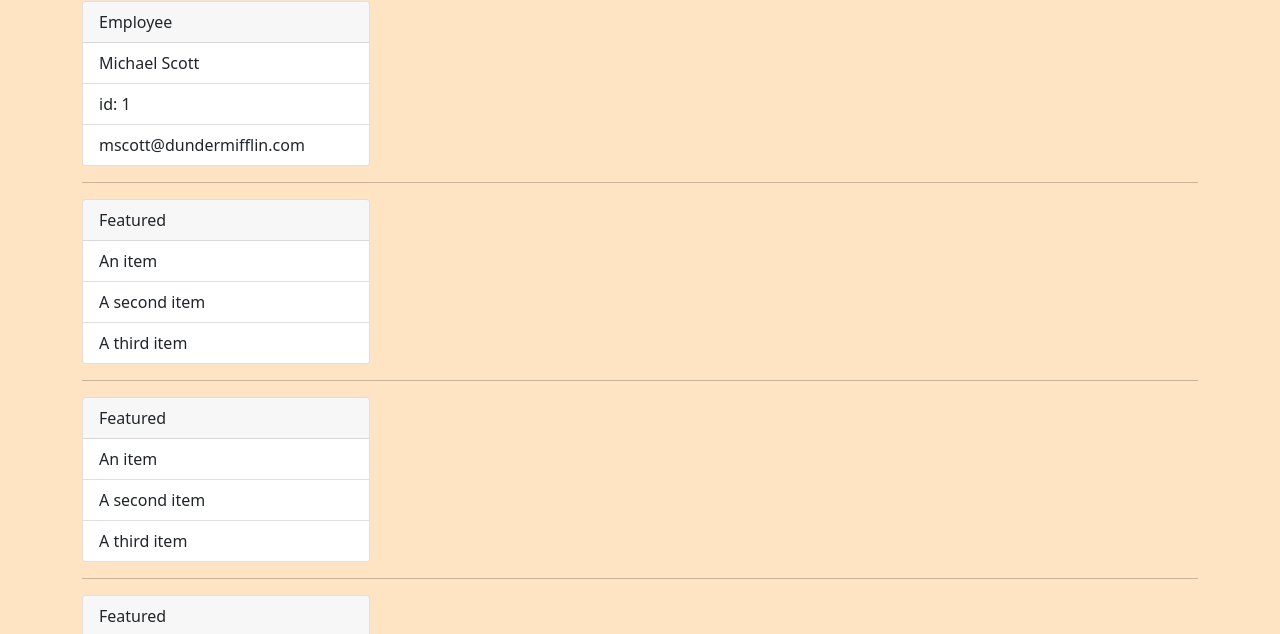
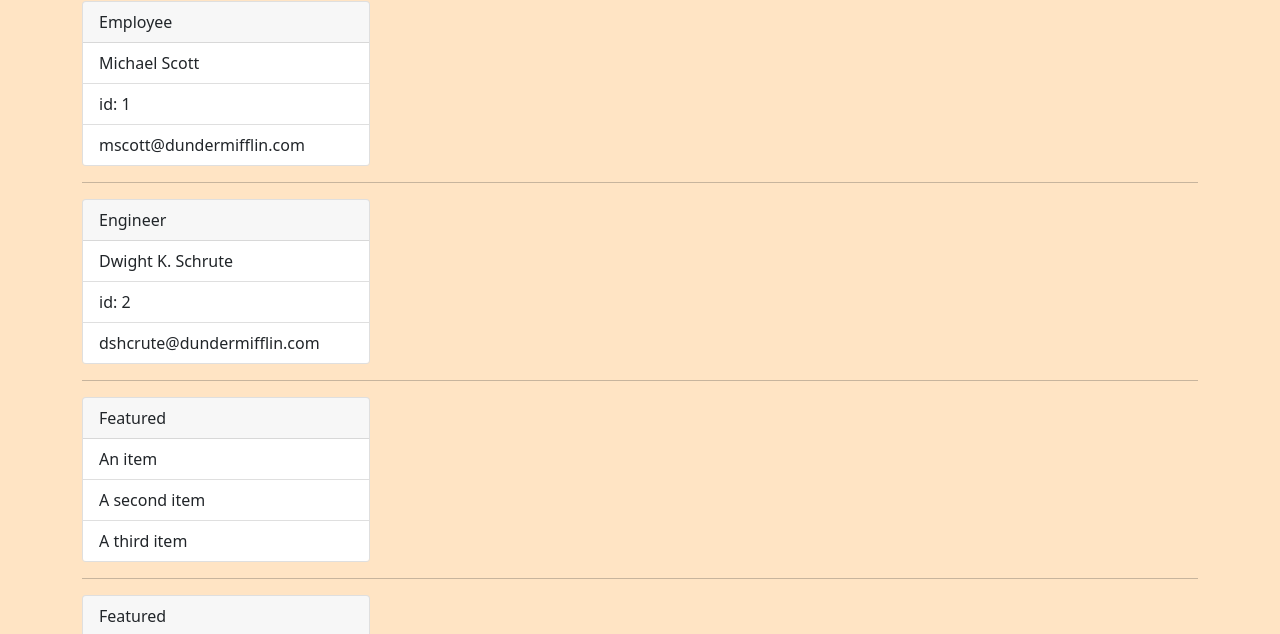
Before and after one commit to ricapi96/team-profile-generator, a plain HTML site: page index.html in a window 1280 px wide. Shown: the part 107-741 px from the top of the page. Drawn offline with nearby package versions, Linux system fonts and the light colour scheme.

Commit message:
updated index.html

```diff
--- a/generateHTML.js
+++ b/generateHTML.js
@@ -93,7 +93,10 @@
               </div>
           </div>
           </div><hr>`
+    } else (employee === "none") {
+        return "";
     }
+}
 
 
 
--- a/index.html
+++ b/index.html
@@ -30,12 +30,12 @@
               <div class="col">
                   <div class="card" style="width: 18rem;">
                 <div class="card-header">
-                  Featured
+                  Engineer
                 </div>
                 <ul class="list-group list-group-flush">
-                  <li class="list-group-item">An item</li>
-                  <li class="list-group-item">A second item</li>
-                  <li class="list-group-item">A third item</li>
+                  <li class="list-group-item">Dwight K. Schrute</li>
+                  <li class="list-group-item">id: 2</li>
+                  <li class="list-group-item">dshcrute@dundermifflin.com</li>
                 </ul>
               </div>
             </div><hr>
```
